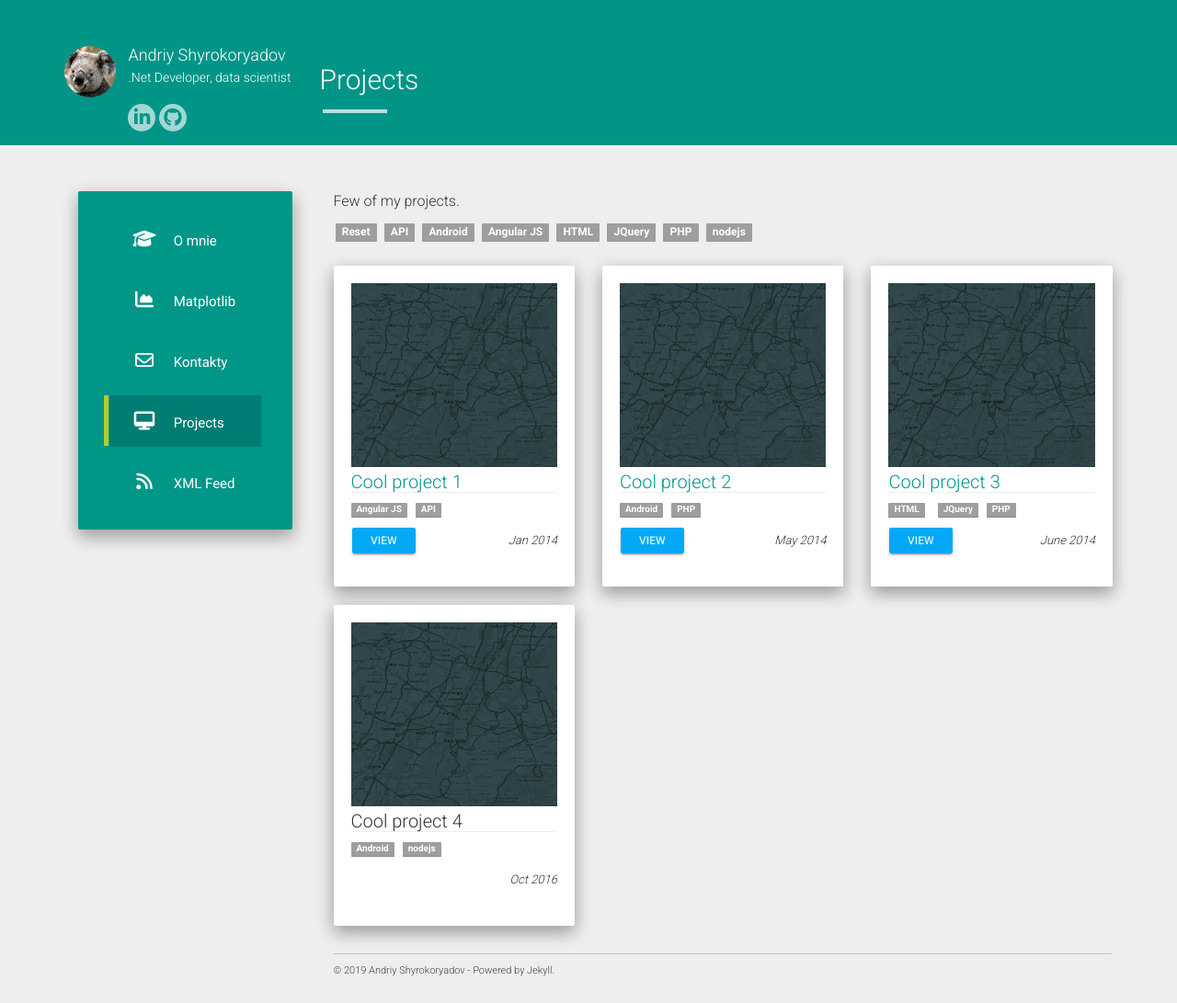
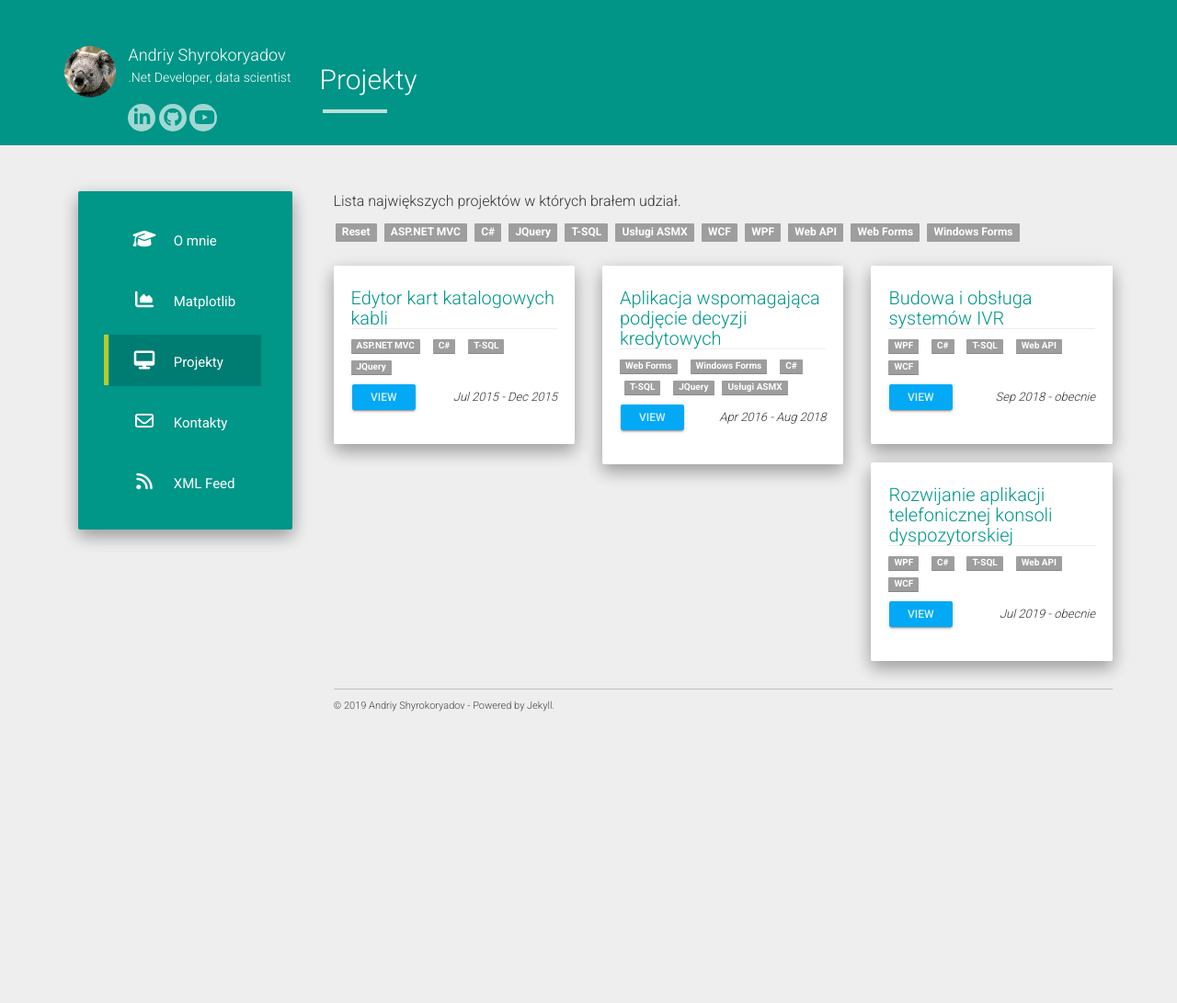
Before and after one commit to ashyrokoriadov/ashyrokoriadov.github.io, a Jekyll site: the page built from projects.md, in a window 1280 px wide. Shown: the whole page at 92% size. Built offline with Jekyll 4.4.1, drawn with Linux system fonts in a browser that asks for light colours; nearby versions of some CDN libraries; after the commit the page ends 900 px from its top, so only the background shows below that.

Commit message:
Added about, contacts and projects pages

```diff
--- a/_data/projects.json
+++ b/_data/projects.json
@@ -1,30 +1,31 @@
 [
 	{
-		"name": "Cool project 1",
-		"image": "placeholder.jpg",
-		"url": "#",
-		"date": "Jan 2014",
-		"tags": ["Angular JS","API"]
+		"name": "Edytor kart katalogowych kabli",
+		"image": "bitner.png",
+		"url": "https://bitner.com.pl/",
+		"date": "Jul 2015 - Dec 2015",
+		"tags": ["ASP.NET MVC","C#", "T-SQL", "JQuery"]
 	},
 	{
-		"name": "Cool project 2",
-		"image": "placeholder.jpg",
-		"url": "#",
-		"date": "May 2014",
-		"tags": ["Android","PHP"]
+		"name": "Aplikacja wspomagająca podjęcie decyzji kredytowych",
+		"image": "dpr.png",
+		"url": "https://www.dpr.co.uk/",
+		"date": "Apr 2016 - Aug 2018",
+		"tags": ["Web Forms","Windows Forms","C#", "T-SQL", "JQuery", "Usługi ASMX"]
 	},
 	{
-		"name": "Cool project 3",
-		"image": "placeholder.jpg",
-		"url": "#",
-		"date": "June 2014",
-		"tags": ["HTML","JQuery","PHP"]
+		"name": "Budowa i obsługa systemów IVR",
+		"image": "ivr.png",
+		"url": "http://pirios.com/contactis-automation",
+		"date": "Sep 2018 - obecnie",
+		"tags": ["WPF", "C#", "T-SQL", "Web API", "WCF"]
 	},
 	{
-		"name": "Cool project 4",
-		"image": "placeholder.jpg",
-		"date": "Oct 2016",
-		"tags": ["Android","nodejs"]
+		"name": "Rozwijanie aplikacji telefonicznej konsoli dyspozytorskiej",
+		"image": "d_desk.png",
+		"url": "http://pirios.com/contactis-d-desk",
+		"date": "Jul 2019 - obecnie",
+		"tags": ["WPF", "C#", "T-SQL", "Web API", "WCF"]
 	}
 
 ]
--- a/_data/social.json
+++ b/_data/social.json
@@ -6,5 +6,9 @@
   {
     "icon": "fa fa-github",
     "link": "https://github.com/ashyrokoriadov?tab=repositories"
+  },
+  {
+    "icon": "fa fa-youtube-play",
+    "link": "https://www.youtube.com/channel/UCUjFFn-387VIGvQ1KiomyXg?view_as=subscriber"
   }
 ]
--- a/_data/urls.json
+++ b/_data/urls.json
@@ -1,7 +1,7 @@
 [
   {
     "text": "O mnie",
-    "url": "/",
+    "url": "/about",
     "icon": "fa-graduation-cap",
 	"layout": "post"
   },
@@ -12,15 +12,15 @@
 	"layout": "post"
   },
   {
+    "text": "Projekty",
+    "url": "/projects",
+    "icon": "fa-desktop"
+  },
+  {
     "text": "Kontakty",
-    "url": "/",
+    "url": "/contacts",
     "icon": "fa fa-envelope-o",
 	"layout": "post"
-  },
-  {
-    "text": "Projects",
-    "url": "/projects",
-    "icon": "fa-desktop"
   },
   {
     "text": "XML Feed",
--- a/_layouts/project.html
+++ b/_layouts/project.html
@@ -12,9 +12,6 @@ layout: default
     <div class="project-item col-md-4 col-sm-6 col-xs-12" data-tags='{{ i.tags | jsonify | downcase }}'>
     	<div class="well project-outer">
     		<div class="project-inner">
-    			<a href="/static/projects/{{ i.image }}" class="thickbox">
-    			<div class="project-img bordered" style="background-image: url('/static/projects/{{ i.image }}');"></div>
-                </a>
                 {% if i.url %} <a href="{{ i.url }}"> {% endif %}
     			<h3 class="project-headlines">{{ i.name }}</h3>
     			{% if i.url %} </a> {% endif %}
--- a/projects.md
+++ b/projects.md
@@ -1,7 +1,7 @@
 ---
 layout: project
-title: Projects
+title: Projekty
 permalink: /projects/
 ---
 
-Few of my projects.
+Lista największych projektów w których brałem udział.
```
Also changed, not shown: _posts/2015-07-11-welcome-to-jekyll.md (deleted, +0 -25 lines), _posts/2016-06-04-example-content.md (deleted, +0 -124 lines), _posts/2016-06-04-test-page.md (deleted, +0 -28 lines), about.md (+12 -4 lines), contacts.md (added, +11 -0 lines), static/projects/bitner.png (added), static/projects/d_desk.png (added), static/projects/dpr.png (added), static/projects/ivr.png (added), static/projects/placeholder.jpg (deleted).
